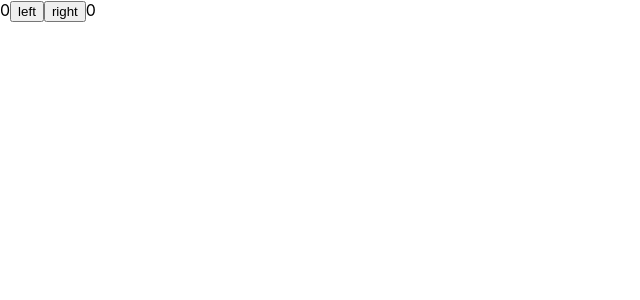
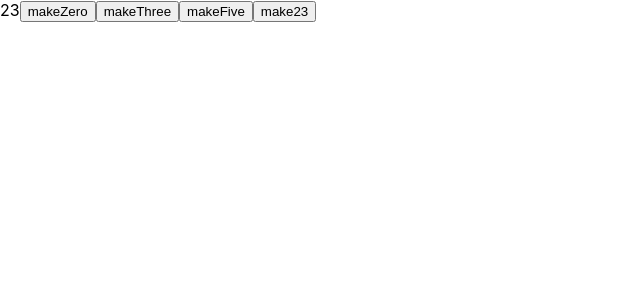
Before and after one commit to mikhita/part1b, a React (Create React App) app: page / in a window 1280 px wide. Shown: the top 300 px of the page, without its empty margins (0-640 px from the left). Built offline with nearby package versions, Linux system fonts and the light colour scheme.

Commit message:
I add arrow function inside arrow function and it is working from first try

```diff
--- a/src/App.js
+++ b/src/App.js
@@ -1,33 +1,18 @@
 import { useState } from "react";
 
 const App = () => {
-  const [click, setClick] = useState({
-    left: 0,
-    right: 0,
-  });
+  const [value, setValue] = useState(23);
 
-  const handleLeftClick = () => {
-    const newClick = {
-      left: click.left + 1,
-      right: click.right,
-    };
-    setClick(newClick);
+  const handleClick = (param) => () => {
+    setValue(param);
   };
-
-  const handleClickRight = () => {
-    const newClick = {
-      right: click.right + 1,
-      left: click.left,
-    };
-    setClick(newClick);
-  };
-
   return (
     <div>
-      {click.left}
-      <button onClick={handleLeftClick}>left</button>
-      <button onClick={handleClickRight}>right</button>
-      {click.right}
+      {value}
+      <button onClick={handleClick(0)}>makeZero</button>
+      <button onClick={handleClick(3)}>makeThree</button>
+      <button onClick={handleClick(5)}>makeFive</button>
+      <button onClick={handleClick(23)}>make23</button>
     </div>
   );
 };
```
